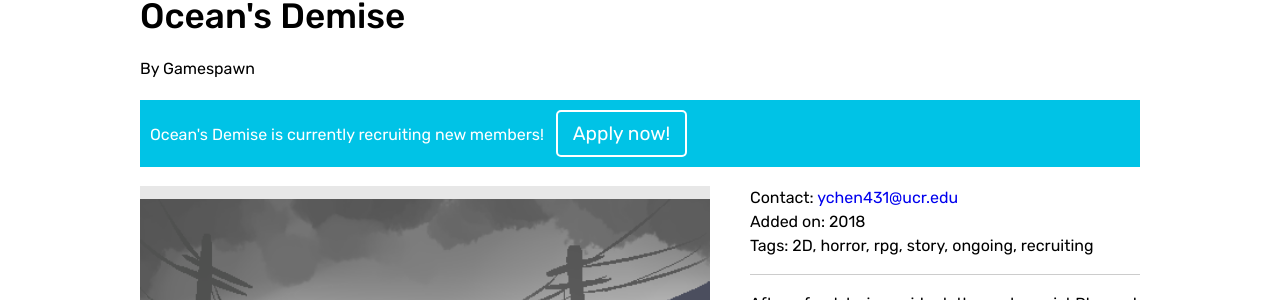
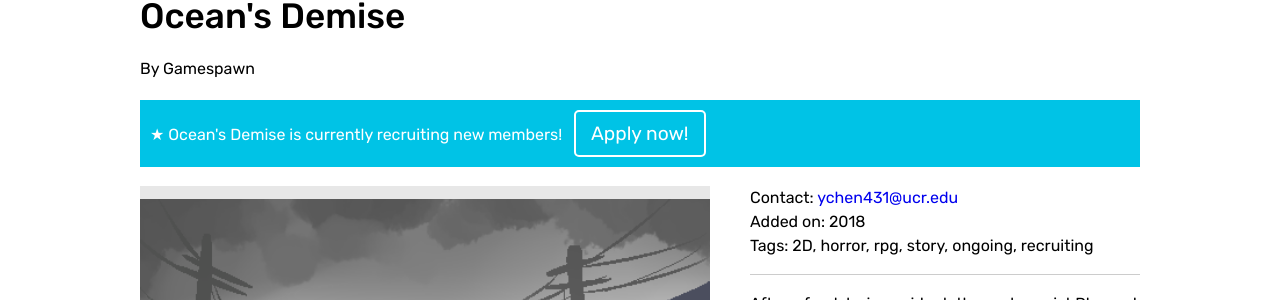
Before and after one commit to khuan028/GamespawnRedesignV2, a Jekyll site: the page built from _projects/Oceans_Demise.md, in a window 1280 px wide and 1067 px high. Shown: the part 127-427 px from the top of the window. Built offline with Jekyll 4.4.1, drawn with Linux system fonts in a browser that asks for light colours; Markdown is read by kramdown in place of the engine named in the settings.

Commit message:
Added a little star to the recruitment banner

```diff
--- a/_layouts/project_page.html
+++ b/_layouts/project_page.html
@@ -9,7 +9,7 @@ layout: default
         <p id="page-subtitle">By {{ page.team | join: ", " }}</p>
         <br>
         {% if page.tags contains "recruiting" %}
-        <div class="recruitment-banner">{{page.title}} is currently recruiting
+        <div class="recruitment-banner">&#x2605; {{page.title}} is currently recruiting
             {% if page.recruiting and page.recruiting != "" %}
             {{page.recruiting | join: ", "}} and more!
             {% else %}
```
